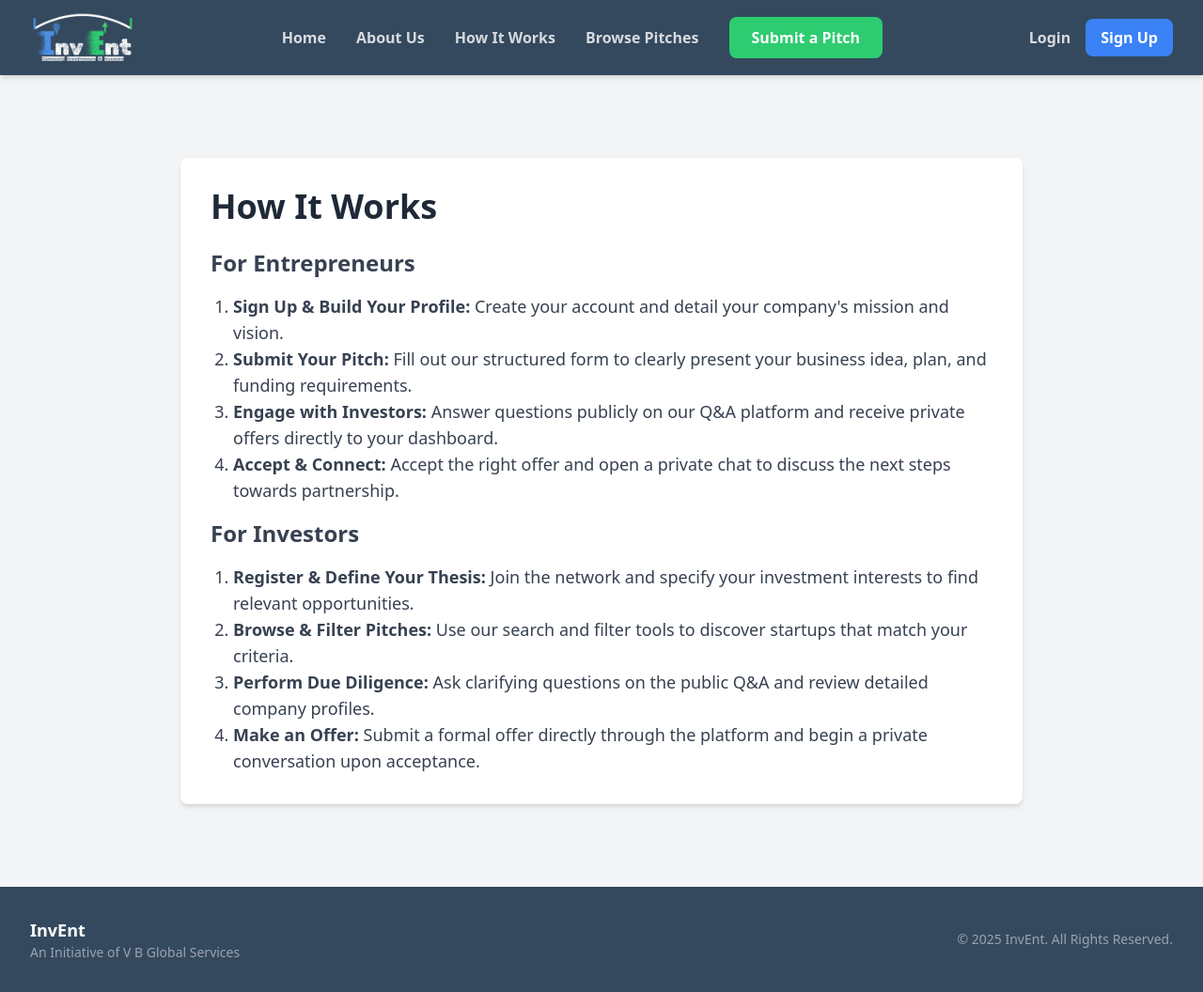
After one commit to aki2907/invent-project, a Django app: template templates/how_it_works.html in a window 1280 px wide. The commit adds this page. Shown: the whole page at 94% size. Run offline with Django 3.2, Linux system fonts and the light colour scheme; the template is opened without the code that fills it, so the values that code supplies are empty; some libraries are stand-ins or nearby versions.

Commit message:
Push changes

```diff
--- a/core/urls.py
+++ b/core/urls.py
@@ -16,4 +16,6 @@ urlpatterns = [
     path('chat/', include('chat.urls', namespace='chat')),
     path('answer/<int:question_id>/', views.submit_answer_view, name='submit_answer'),
     path('search/', views.search_results_view, name='search_results'),
+    path('about/', views.about_view, name='about'),
+    path('how-it-works/', views.how_it_works_view, name='how_it_works'),
 ]
--- a/templates/base.html
+++ b/templates/base.html
@@ -33,7 +33,16 @@
                     </a>
                 </div>
 
-                <!-- Navigation Links -->
+                <!-- Desktop Menu Links -->
+                <div class="hidden md:flex items-center space-x-8">
+                    <a href="{% url 'home' %}" class="text-white opacity-80 hover:opacity-100 font-semibold transition-opacity duration-200">Home</a>
+                    <a href="{% url 'about' %}" class="text-white opacity-80 hover:opacity-100 font-semibold transition-opacity duration-200">About Us</a>
+                    <a href="{% url 'how_it_works' %}" class="text-white opacity-80 hover:opacity-100 font-semibold transition-opacity duration-200">How It Works</a>
+                    <a href="{% url 'dashboard' %}" class="text-white opacity-80 hover:opacity-100 font-semibold transition-opacity duration-200">Browse Pitches</a>
+                    <a href="{% url 'signup' %}?user_type=entrepreneur" class="btn btn-green">Submit a Pitch</a>
+                </div>
+
+                <!-- Right side buttons (Login/Dashboard/Signup) -->
                 <div class="flex items-center space-x-4">
                     {% if user.is_authenticated %}
                         <a href="{% url 'dashboard' %}" class="text-white opacity-80 hover:opacity-100 font-semibold transition-opacity duration-200">Dashboard</a>
@@ -53,8 +62,37 @@
                         </div>
                     {% endif %}
                 </div>
+
+                <!-- Mobile Menu Button -->
+                <div class="md:hidden flex items-center">
+                    <button id="mobile-menu-button" class="inline-flex items-center justify-center p-2 rounded-md text-gray-200 hover:text-white hover:bg-gray-700 focus:outline-none">
+                        <svg class="h-6 w-6" stroke="currentColor" fill="none" viewBox="0 0 24 24">
+                            <path stroke-linecap="round" stroke-linejoin="round" stroke-width="2" d="M4 6h16M4 12h16M4 18h16" />
+                        </svg>
+                    </button>
+                </div>
             </div>
         </nav>
+
+        <!-- Mobile Menu, show/hide based on menu state. -->
+        <div id="mobile-menu" class="hidden md:hidden">
+            <div class="px-2 pt-2 pb-3 space-y-1 sm:px-3">
+                <a href="{% url 'home' %}" class="text-gray-300 hover:bg-gray-700 hover:text-white block px-3 py-2 rounded-md text-base font-medium">Home</a>
+                <a href="{% url 'about' %}" class="text-gray-300 hover:bg-gray-700 hover:text-white block px-3 py-2 rounded-md text-base font-medium">About Us</a>
+                <a href="{% url 'how_it_works' %}" class="text-gray-300 hover:bg-gray-700 hover:text-white block px-3 py-2 rounded-md text-base font-medium">How It Works</a>
+                <a href="{% url 'dashboard' %}" class="text-gray-300 hover:bg-gray-700 hover:text-white block px-3 py-2 rounded-md text-base font-medium">Browse Pitches</a>
+                <a href="{% url 'signup' %}?user_type=entrepreneur" class="text-gray-300 hover:bg-gray-700 hover:text-white block px-3 py-2 rounded-md text-base font-medium">Submit a Pitch</a>
+                <hr class="border-gray-600 my-2">
+                {% if user.is_authenticated %}
+                    <a href="{% url 'dashboard' %}" class="text-gray-300 hover:bg-gray-700 hover:text-white block px-3 py-2 rounded-md text-base font-medium">Dashboard</a>
+                    <a href="{% url 'logout' %}" class="text-gray-300 hover:bg-gray-700 hover:text-white block px-3 py-2 rounded-md text-base font-medium">Logout</a>
+                {% else %}
+                    <a href="{% url 'login' %}" class="text-gray-300 hover:bg-gray-700 hover:text-white block px-3 py-2 rounded-md text-base font-medium">Login</a>
+                    <a href="{% url 'signup' %}?user_type=entrepreneur" class="text-gray-300 hover:bg-gray-700 hover:text-white block px-3 py-2 rounded-md text-base font-medium">Sign Up as Entrepreneur</a>
+                    <a href="{% url 'signup' %}?user_type=investor" class="text-gray-300 hover:bg-gray-700 hover:text-white block px-3 py-2 rounded-md text-base font-medium">Sign Up as Investor</a>
+                {% endif %}
+            </div>
+        </div>
     </header>
 
     <!-- Main Content -->
@@ -83,8 +121,19 @@
         </div>
     </footer>
 
-    <!-- JavaScript for Dropdown -->
+    <!-- JavaScript for Menus -->
     <script>
+        // Mobile Menu
+        const mobileMenuButton = document.getElementById('mobile-menu-button');
+        const mobileMenu = document.getElementById('mobile-menu');
+
+        if (mobileMenuButton) {
+            mobileMenuButton.addEventListener('click', () => {
+                mobileMenu.classList.toggle('hidden');
+            });
+        }
+
+        // Sign Up Dropdown
         const signupButton = document.getElementById('signup-dropdown-button');
         const signupMenu = document.getElementById('signup-dropdown-menu');
         const signupContainer = document.getElementById('signup-dropdown-container');
--- /dev/null
+++ b/templates/how_it_works.html
@@ -0,0 +1,24 @@
+{% extends 'base.html' %}
+
+{% block content %}
+<div class="bg-white p-8 rounded-lg shadow-md max-w-4xl mx-auto my-12">
+    <h1 class="text-4xl font-bold text-gray-800 mb-6">How It Works</h1>
+    <div class="prose max-w-none text-lg text-gray-700 space-y-4">
+        <h2 class="text-2xl font-semibold">For Entrepreneurs</h2>
+        <ol class="list-decimal pl-6">
+            <li><strong>Sign Up & Build Your Profile:</strong> Create your account and detail your company's mission and vision.</li>
+            <li><strong>Submit Your Pitch:</strong> Fill out our structured form to clearly present your business idea, plan, and funding requirements.</li>
+            <li><strong>Engage with Investors:</strong> Answer questions publicly on our Q&A platform and receive private offers directly to your dashboard.</li>
+            <li><strong>Accept & Connect:</strong> Accept the right offer and open a private chat to discuss the next steps towards partnership.</li>
+        </ol>
+
+        <h2 class="text-2xl font-semibold mt-8">For Investors</h2>
+        <ol class="list-decimal pl-6">
+            <li><strong>Register & Define Your Thesis:</strong> Join the network and specify your investment interests to find relevant opportunities.</li>
+            <li><strong>Browse & Filter Pitches:</strong> Use our search and filter tools to discover startups that match your criteria.</li>
+            <li><strong>Perform Due Diligence:</strong> Ask clarifying questions on the public Q&A and review detailed company profiles.</li>
+            <li><strong>Make an Offer:</strong> Submit a formal offer directly through the platform and begin a private conversation upon acceptance.</li>
+        </ol>
+    </div>
+</div>
+{% endblock %}
```
Also changed, not shown: core/views.py (+13 -0 lines), templates/about.html (added, +15 -0 lines), db.sqlite3.
